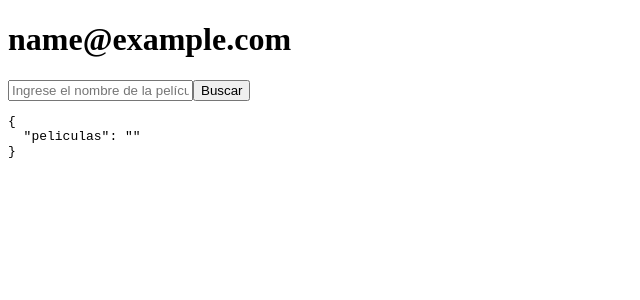
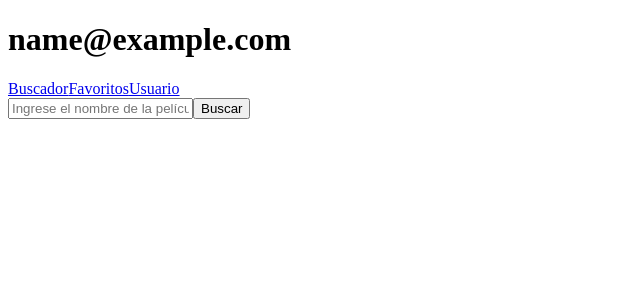
Before and after one commit to pedroomw/TPFINAL_DAI_EFSI, a React (Vite) app in the folder FRONT/: page /auth in a window 1280 px wide. Both pictures are taken after typing "name@example.com", "Sample" into the empty fields and a click on the button "Ingresar". Shown: the top 300 px of the page, without its empty margins (0-640 px from the left). Built offline with nearby package versions, Linux system fonts and the light colour scheme.

Commit message:
Crear navegador(Sidebar)

```diff
--- /dev/null
+++ b/FRONT/src/components/Favoritos.jsx
@@ -0,0 +1,9 @@
+const Favoritos = () => {
+  return (
+    <div>
+      <h2>Favoritos</h2>
+    </div>
+  )
+}
+
+export default Favoritos
--- a/FRONT/src/components/Home.jsx
+++ b/FRONT/src/components/Home.jsx
@@ -1,8 +1,12 @@
-import Buscador from "./Buscador"
+import { Outlet } from 'react-router-dom'
+import Sidebar from './Sidebar'
 
 const Home = () => {
     return(
-        <Buscador/>
+        <>
+            <Sidebar/>
+            <Outlet></Outlet>
+        </>
     )
 }
 
--- a/FRONT/src/components/Movielist.jsx
+++ b/FRONT/src/components/Movielist.jsx
@@ -1,11 +1,22 @@
-import { useState} from 'react'
-import { useAuth } from '../context/authContext'
+const Movielist = ({ peliculas }) => {
+    const movies = peliculas?.Search ?? [];
 
-const Movielist = (peliculas) => {
     return (
-        <>
-            <pre>{JSON.stringify(peliculas, null, 2)}</pre>
-        </>
+        <ul>
+            {movies.map((pelicula, index) => (
+                <li key={pelicula.imdbID || index}>
+                    <h1>{pelicula.Title}</h1>
+                    <h2>{pelicula.Year}</h2>
+                    <p>IMDb ID: {pelicula.imdbID}</p>
+                    <p>Type: {pelicula.Type}</p>
+                    {pelicula.Poster && pelicula.Poster !== 'N/A' ? (
+                        <img src={pelicula.Poster} alt={pelicula.Title} />
+                    ) : (
+                        <p>Sin imagen</p>
+                    )}
+                </li>
+            ))}
+        </ul>
     )
 }
 
--- /dev/null
+++ b/FRONT/src/components/Sidebar.jsx
@@ -0,0 +1,13 @@
+import { NavLink } from 'react-router-dom'
+
+const Sidebar = () => {
+    return (
+        <nav>
+          <NavLink to="/home/buscador">Buscador</NavLink>
+          <NavLink to="/home/favoritos">Favoritos</NavLink>
+          <NavLink to="/home/user">Usuario</NavLink>
+        </nav>
+    )
+}
+
+export default Sidebar
--- /dev/null
+++ b/FRONT/src/components/User.jsx
@@ -0,0 +1,10 @@
+const User = () => {
+  return (
+    <div>
+      <h2>Usuario</h2>
+      <p>Nombre: Test User</p>
+    </div>
+  )
+}
+
+export default User
--- a/FRONT/src/main.jsx
+++ b/FRONT/src/main.jsx
@@ -5,6 +5,9 @@ import { AuthProvider } from './context/authContext.jsx';
 import App from './App.jsx';
 import Login from './components/Login.jsx';
 import Home from './components/Home.jsx';
+import Buscador from './components/Buscador.jsx';
+import Favoritos from './components/Favoritos.jsx';
+import User from './components/User.jsx';
 
 const router = createBrowserRouter([
   {
@@ -17,7 +20,25 @@ const router = createBrowserRouter([
       },
       {
         path: 'home',
-        element: <Home />
+        element: <Home />,
+        children: [
+          {
+            index: true,
+            element: <Buscador />
+          },
+          {
+            path: 'buscador',
+            element: <Buscador />
+          },
+          {
+            path: 'favoritos',
+            element: <Favoritos />
+          },
+          {
+            path: 'user',
+            element: <User />
+          }
+        ]
       }
     ]
   }
--- a/FRONT/src/services/omdbService.js
+++ b/FRONT/src/services/omdbService.js
@@ -1,8 +1,8 @@
 export async function buscarPelícula(nombre) {
-  //const response = await fetch(`${process.env.MOVIE_BASE_URL}/`);
   const response = await fetch(
     `https://www.omdbapi.com/?apikey=60ebdf77&s=${encodeURIComponent(nombre)}`
 );
+
 
   const data = await response.json();
 
```
